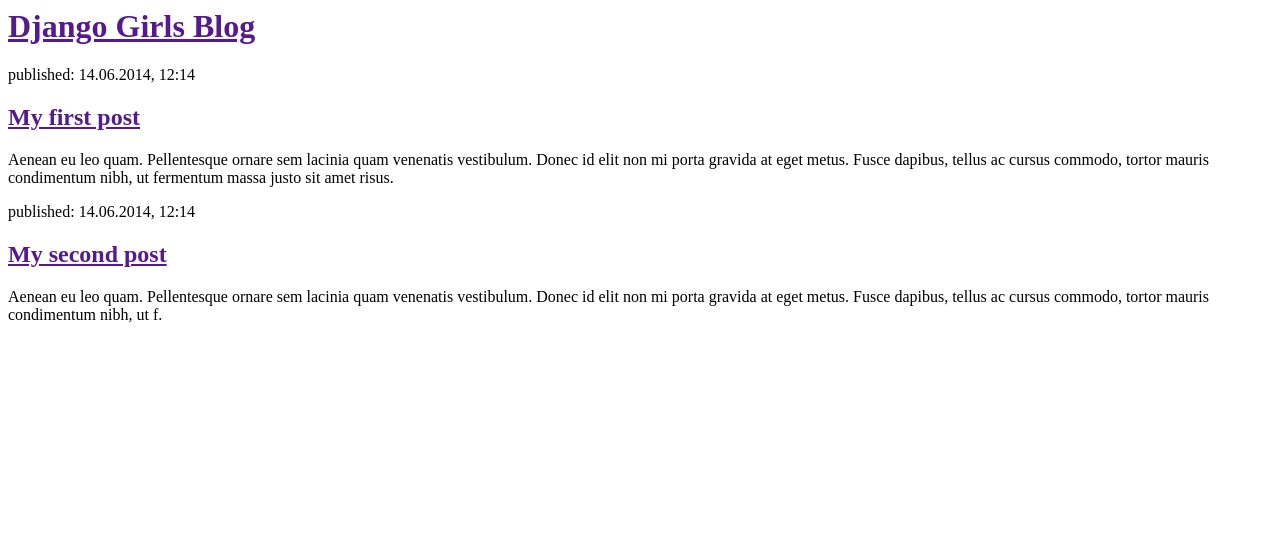
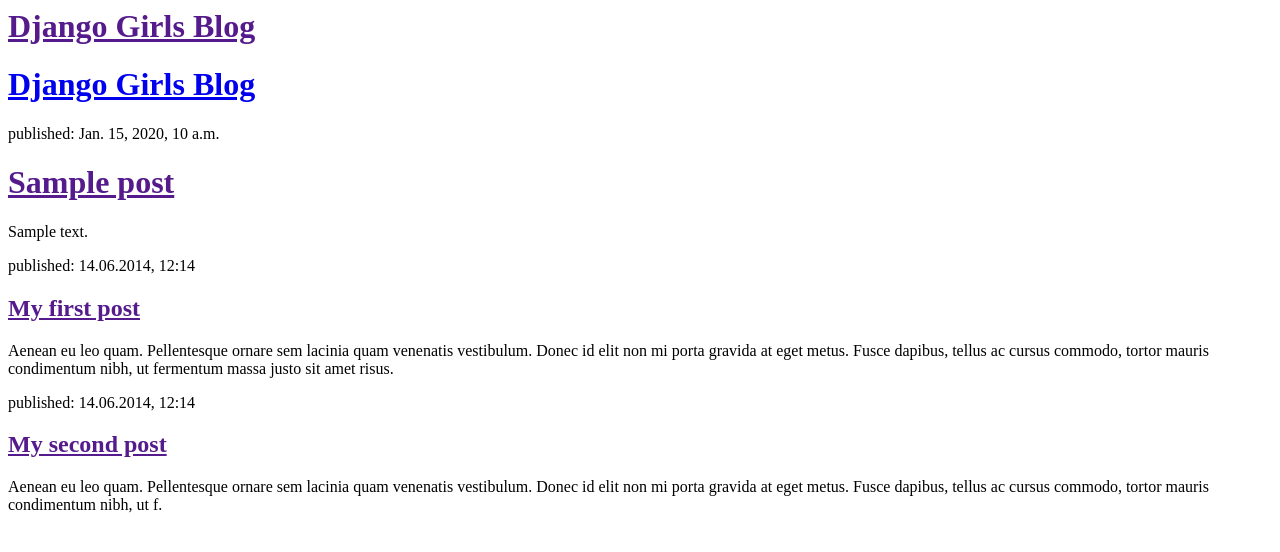
Before and after one commit to amaraidrees/myfirstblog, a Django app: template blog/templates/blog/post_list.html in a window 1280 px wide. Shown: the top 552 px of the page. Run offline with Django 3.2, Linux system fonts and the light colour scheme; the template is opened without the code that fills it: values that come from a table or form of the project are taken from there, others are empty; tables that the repository leaves empty hold one stand-in row (values such as "Sample post").

Commit message:
add templates and blog post views

```diff
--- a/blog/templates/blog/post_list.html
+++ b/blog/templates/blog/post_list.html
@@ -6,7 +6,17 @@
         <div>
             <h1><a href="">Django Girls Blog</a></h1>
         </div>
+<div>
+    <h1><a href="/">Django Girls Blog</a></h1>
+</div>
 
+{% for post in posts %}
+    <div>
+        <p>published: {{ post.published_date }}</p>
+        <h1><a href="">{{ post.title }}</a></h1>
+        <p>{{ post.text|linebreaks }}</p>
+    </div>
+    {% endfor %}
         <div>
             <p>published: 14.06.2014, 12:14</p>
             <h2><a href="">My first post</a></h2>
--- a/blog/views.py
+++ b/blog/views.py
@@ -1,5 +1,9 @@
 from django.shortcuts import render
+from django.utils import timezone
+from .models import Post
+
 
 # Create your views here.
 def post_list(request):
-    return render(request, 'blog/post_list.html', {})
+    posts = Post.objects.filter(published_date__lte=timezone.now()).order_by('published_date')
+    return render(request, 'blog/post_list.html', {'posts': posts})
```
Also changed, not shown: 1 other file.
